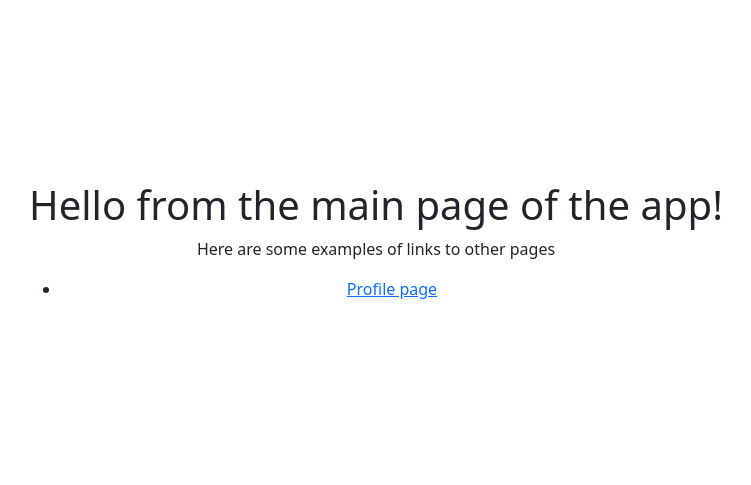
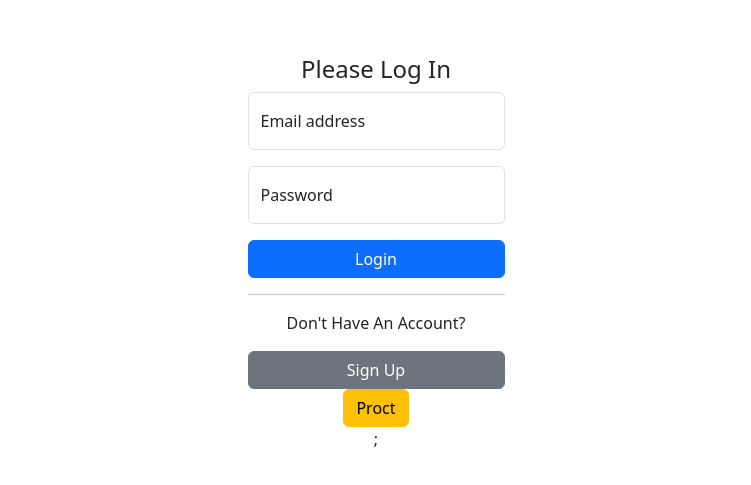
Before and after one commit to dchen046/waitq, a React (Vite) app in the folder app/: page /home in a window 1280 px wide. Shown: the part 151-636 px from the top of the page, without its empty margins (264-1015 px from the left). Built offline with nearby package versions, Linux system fonts and the light colour scheme.

Commit message:
added jwt and session persistence

```diff
--- a/app/package.json
+++ b/app/package.json
@@ -11,6 +11,7 @@
   },
   "dependencies": {
     "bootstrap": "^5.3.3",
+    "jwt-decode": "^4.0.0",
     "prop-types": "^15.8.1",
     "react": "^18.3.1",
     "react-bootstrap": "^2.10.9",
--- a/app/src/App.jsx
+++ b/app/src/App.jsx
@@ -1,20 +1,15 @@
 import './App.css'
 import 'bootstrap/dist/css/bootstrap.min.css';
 
+import HomePage from './components/HomePage';
+import { UserProvider } from './context/TokenProvider';
+
 const App = () => {
   return (
-    <div>
-      <h1>Hello from the main page of the app!</h1>
-      <p>Here are some examples of links to other pages</p>
-      <nav>
-        <ul>
-          <li>
-            <a href="profile">Profile page</a>
-          </li>
-        </ul>
-      </nav>
-    </div>
-  );
-};
+    <UserProvider>
+      <HomePage />
+    </UserProvider>
+  )
+}
 
 export default App
--- /dev/null
+++ b/app/src/components/HomePage.jsx
@@ -0,0 +1,86 @@
+// import { useUser } from "../UserContext";
+// import { useUserContext } from "../context/UserContext";
+
+
+// components
+import { useTokenStatusContext } from "../context/TokenContext";
+import LoginPage from "./LoginPage";
+
+const Home = () => {
+    const isValidToken = useTokenStatusContext();
+    if (isValidToken) {
+        return <HomePage />
+    } else {
+        return <LoginPage />
+    }
+}
+
+const HomePage = () => {
+    return (
+        <p> This is homepage </p>
+    )
+}
+
+    // const [user, updateUser] = useState({
+    //     isLoggedIn: false,
+    // });
+
+    // return (user.isLoggedIn ?
+    //     <LoginPage /> :
+    //     <>
+    //         <UserContext.Provider value={user}>
+    //             <div>
+    //                 <h1>Hello from the main page of the app!</h1>
+    //                 <p>Here are some examples of links to other pages</p>
+    //                 <nav>
+    //                     <ul>
+    //                         <li>
+    //                             <a href="profile">Profile page</a>
+    //                         </li>
+    //                     </ul>
+    //                 </nav>
+    //             </div>
+    //         </UserContext.Provider>
+    //     </>
+    // )
+
+    // const user = useUser();
+
+    // console.log(user);
+
+    // if (!true) {
+    //     return (
+    //         <LoginPage />
+    //     )
+    // } else {
+    //     return (
+    //         <div>
+    //             <h1>Hello from the main page of the app!</h1>
+    //             <p>Here are some examples of links to other pages</p>
+    //             <nav>
+    //                 <ul>
+    //                     <li>
+    //                         <a href="profile">Profile page</a>
+    //                     </li>
+    //                 </ul>
+    //             </nav>
+    //         </div>
+    //     );
+    // }
+
+    // return (
+    // <div>
+    //     <h1>Hello from the main page of the app!</h1>
+    //     <p>Here are some examples of links to other pages</p>
+    //     <nav>
+    //         <ul>
+    //             <li>
+    //                 <a href="profile">Profile page</a>
+    //             </li>
+    //         </ul>
+    //     </nav>
+    // </div>
+    // );
+
+
+export default Home;
--- a/app/src/components/LoginPage.jsx
+++ b/app/src/components/LoginPage.jsx
@@ -3,24 +3,30 @@ import FloatingLabel from 'react-bootstrap/FloatingLabel';
 import Button from 'react-bootstrap/Button';
 import { useState } from 'react';
 import PropTypes from 'prop-types';
-import App from '../App';
+import { useTokenUpdateContext } from '../context/TokenContext';
 
 const LoginPage = () => {
     const [error, setError] = useState("");
-    const [isLoggedIn, setLoggedIn] = useState(false);
+    // const [isLoggedIn, setLoggedIn] = useState(false);
+    // const loggedin = useUser();
+    // const setLoggedIn = useUserUpdate();
+    // console.log('aaa' + loggedin);
 
-    return (!isLoggedIn ?
+    // const user = useUserContext();
+    // const updateUser = useUserUpdateContext();
+
+    return (
         <div>
             <h4>{error}</h4>
             <h4>Please Log In</h4>
-            <LoginForm setError={setError} setLoggedIn={setLoggedIn} />
+            <LoginForm setError={setError} />
         </div>
-        :
-        <App />
     );
 }
 
-const LoginForm = ({ setError, setLoggedIn }) => {
+const LoginForm = ({ setError }) => {
+
+    const updateTokenStatus = useTokenUpdateContext();
 
     const handleLogin = async (e) => {
         e.preventDefault();
@@ -43,8 +49,9 @@ const LoginForm = ({ setError, setLoggedIn }) => {
         const result = await response.json();
         if (result.err) setError(result.err);
         else {
-            localStorage.setItem('token', result.token);
-            setLoggedIn(true);
+            console.log(result);
+            localStorage.setItem('jwt', result.token);
+            updateTokenStatus();
         }
     }
 
@@ -97,7 +104,7 @@ const LoginForm = ({ setError, setLoggedIn }) => {
 
 LoginForm.propTypes = {
     setError: PropTypes.func.isRequired,
-    setLoggedIn: PropTypes.func.isRequired
+    // setLoggedIn: PropTypes.func.isRequired
 }
 
 export default LoginPage;
--- /dev/null
+++ b/app/src/context/TokenContext.jsx
@@ -0,0 +1,13 @@
+import { createContext, useContext } from "react"
+
+
+export const TokenStatusContext = createContext();
+export const TokenUpdateContext = createContext();
+
+export const useTokenStatusContext = () => {
+    return useContext(TokenStatusContext);
+}
+
+export const useTokenUpdateContext = () => {
+    return useContext(TokenUpdateContext)
+}
--- /dev/null
+++ b/app/src/context/TokenProvider.jsx
@@ -0,0 +1,43 @@
+import PropTypes from "prop-types";
+import { useState } from "react";
+import { TokenStatusContext, TokenUpdateContext } from "./TokenContext";
+import { jwtDecode } from 'jwt-decode';
+
+
+export const UserProvider = ({ children }) => {
+    const isTokenValid = (token) => {
+        if (!token) {
+            return false;
+        }
+        else {
+            try {
+                const decodedToken = jwtDecode(token);
+                const currentTime = Date.now() / 1000;
+                return decodedToken.exp > currentTime;
+            } catch (error) {
+                console.error("Error decoding token: ", error);
+            }
+        }
+    }
+
+    const [validToken, setTokenStatus] = useState(isTokenValid(localStorage.getItem('jwt')));
+
+    const updateTokenStatus = () => {
+        const token = localStorage.getItem('jwt');
+        console.log(token);
+        console.log('h: ' + isTokenValid(token));
+        setTokenStatus(isTokenValid(token));
+    }
+
+    return (
+        <TokenStatusContext.Provider value={validToken}>
+            <TokenUpdateContext.Provider value={updateTokenStatus}>
+                {children};
+            </TokenUpdateContext.Provider>
+        </TokenStatusContext.Provider>
+    );
+}
+
+UserProvider.propTypes = {
+    children: PropTypes.node
+}
--- a/app/src/routes.jsx
+++ b/app/src/routes.jsx
@@ -7,7 +7,7 @@ import SignupPage from './components/SignupPage.jsx';
 const routes = [
   {
     path: '/',
-    element: <LoginPage />,
+    element: <App />,
   },
   {
     path: 'signup',
```
Also changed, not shown: 2 other files (tests, documents, lock files or other folders).
